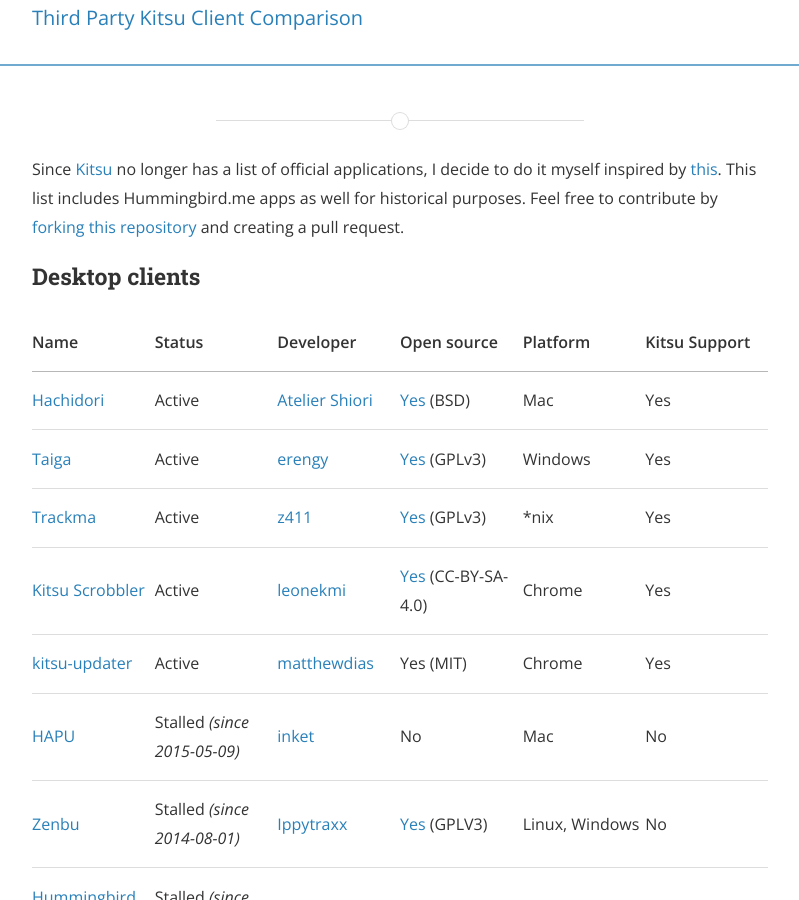
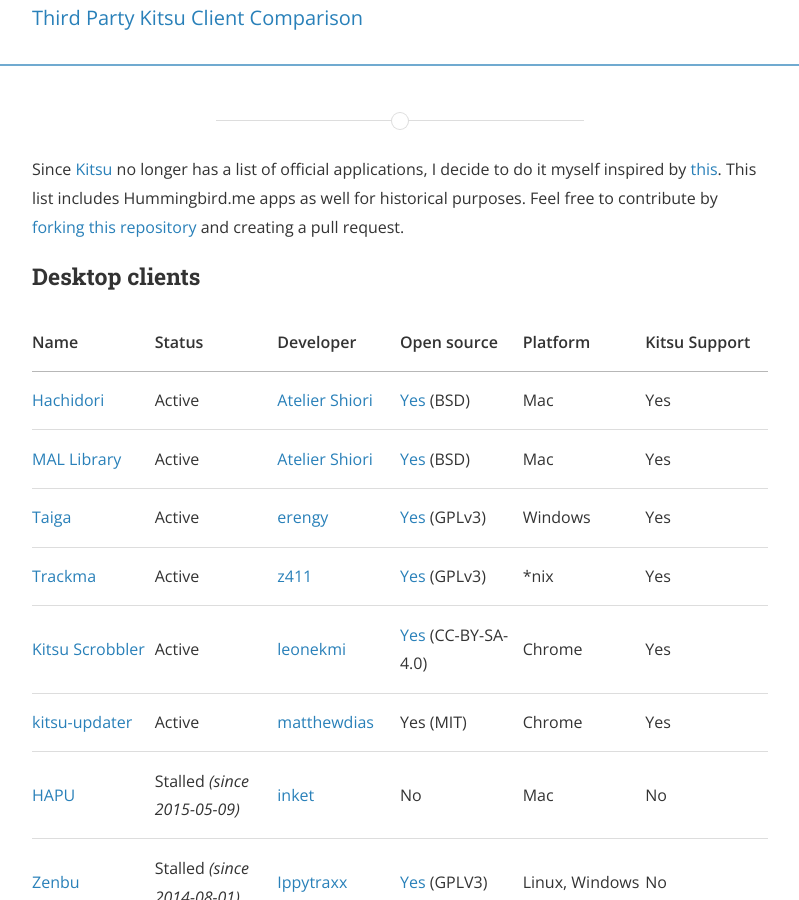
Before and after one commit to Atelier-Shiori/Kitsu-Client-Comparison, a Jekyll site: the page built from index.md, in a window 1280 px wide and 900 px high. Shown: the whole window, without its empty margins (240-1039 px from the left). Built offline with Jekyll 4.4.1, drawn with Linux system fonts in a browser that asks for light colours; nearby versions of some CDN libraries; a style sheet for code colours, icons or effects is not loaded.

Commit message:
Update index.md

```diff
--- a/index.md
+++ b/index.md
@@ -7,7 +7,8 @@ Since [Kitsu](https://kitsu.io) no longer has a list of official applications, I
 
 Name | Status | Developer | Open source | Platform | Kitsu Support
 -----|--------|-----------|-------------|----------|--------------
-[Hachidori](https://kitsu.io/groups/hachidori) | Active | [Atelier Shiori](http://hachidori.ateliershiori.moe) | [Yes](https://github.com/Atelier-Shiori/hachidori) (BSD) | Mac | Yes
+[Hachidori](https://kitsu.io/groups/hachidori) | Active | [Atelier Shiori](http://malupdaterosx.moe/hachidori) | [Yes](https://github.com/Atelier-Shiori/hachidori) (BSD) | Mac | Yes
+[MAL Library](https://kitsu.io/groups/hachidori) | Active | [Atelier Shiori](http://malupdaterosx.moe/mallibrary) | [Yes](https://github.com/Atelier-Shiori/MAL-Library) (BSD) | Mac | Yes
 [Taiga](https://kitsu.io/groups/taiga) | Active | [erengy](https://kitsu.io/users/erengy) | [Yes](https://github.com/erengy/taiga) (GPLv3) | Windows | Yes
 [Trackma](https://forums.hummingbird.me/t/linux-trackma/19212) | Active | [z411](https://kitsu.io/users/z411) | [Yes](https://github.com/z411/trackma) (GPLv3) | *nix | Yes
 [Kitsu Scrobbler](leonekmi.twittolabel.fr/anilist-scrobble/) | Active | [leonekmi](https://kitsu.io/users/leonekmi) | [Yes](https://github.com/leonekmi/anilist-scrobbler) (CC-BY-SA-4.0) | Chrome | Yes
@@ -33,4 +34,4 @@ Name | Status | Developer | Open source | Language | Kitsu Support
 -----|--------|-----------|-------------|----------|--------------
 [Hibari](https://kitsu.io/groups/hibari-hummingbird-tools) | Active | [wopian](https://kitsu.io/users/wopian) | [Yes](https://github.com/Wopian/hibari) (MIT) | Vue | Yes
 [Hummingbird Anime Client](https://git.timshomepage.net/timw4mail/HummingBirdAnimeClient)| Active | [timw4mail](https://kitsu.io/users/timw4mail) | [Yes](https://git.timshomepage.net/timw4mail/HummingBirdAnimeClient/tree/develop) (MIT) | PHP | Yes
-[Tanuki](hhttp://tanuki.surge.sh/)| Active | [Wilus](https://kitsu.io/users/Wilus) | [Yes](https://github.com/tanukiapp/tanuki) (GPLv3) | Node.js | Yes
+[Tanuki](http://tanuki.surge.sh/)| Active | [Wilus](https://kitsu.io/users/Wilus) | [Yes](https://github.com/tanukiapp/tanuki) (GPLv3) | Node.js | Yes
```
